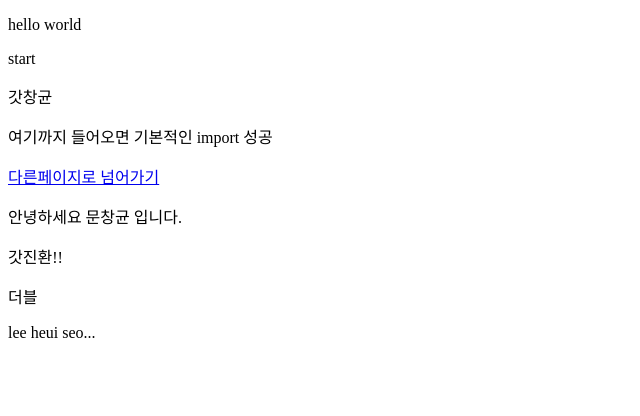
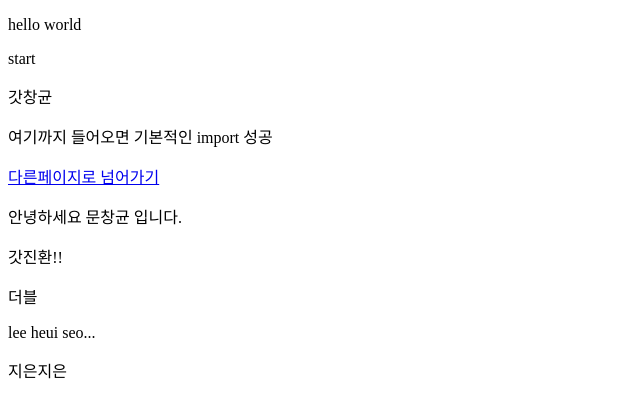
Before and after one commit to Kosta151/practice, a plain HTML site: page WebContent/index2.html in a window 1280 px wide. Shown: the full height of the page, 0-640 px from the left. Drawn offline with Linux system fonts and the light colour scheme.

Commit message:
<p>태그 추가

```diff
--- a/WebContent/index2.html
+++ b/WebContent/index2.html
@@ -14,5 +14,6 @@
 	<p>갓진환!! </p>
 	<p>더블</p>
 	<p>lee heui seo... </p>
+	<p>지은지은</p>
 </body>
 </html>
```
